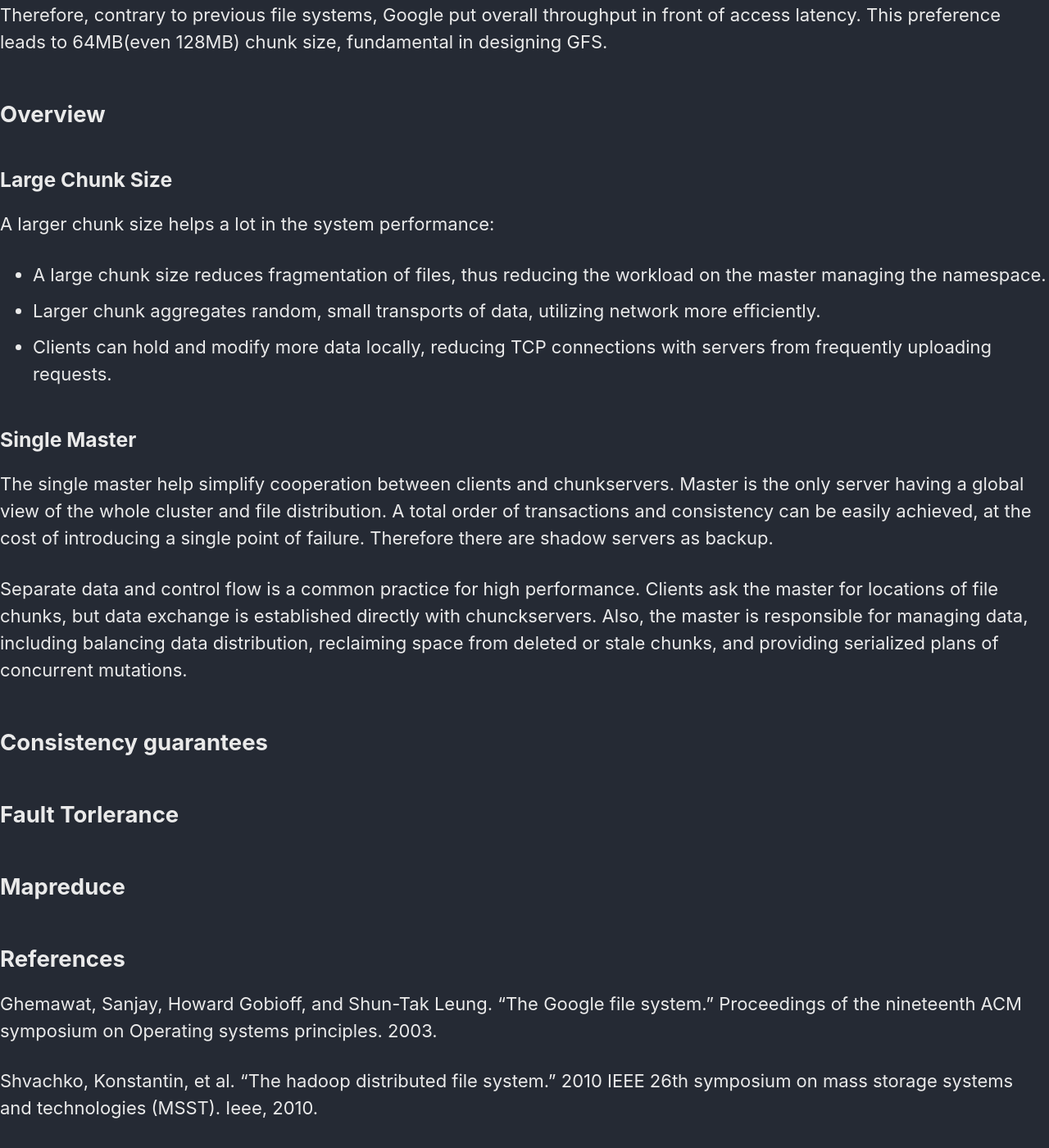
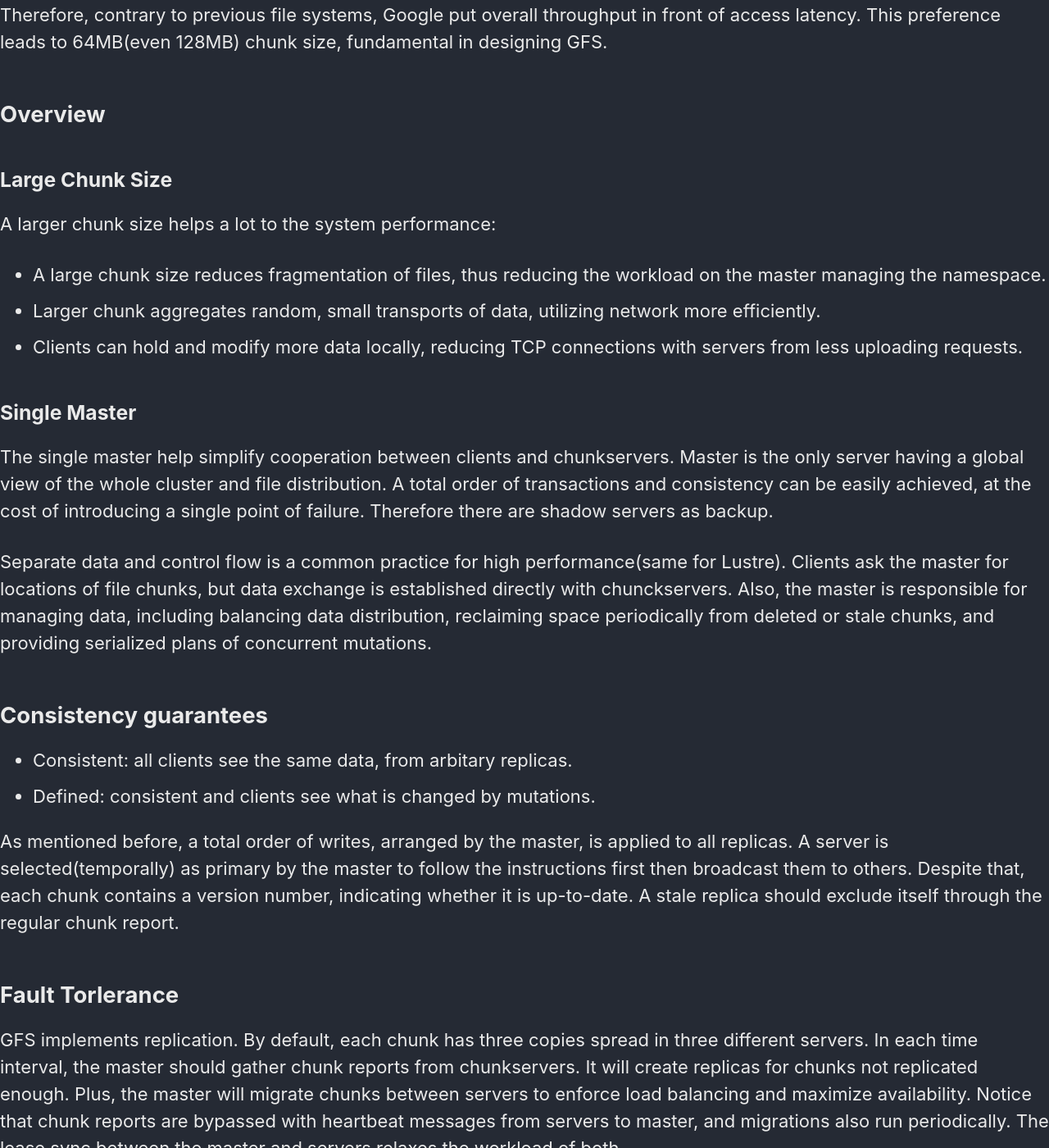
Before and after one commit to Lan-Jing/Lan-Jing.github.io, a Jekyll site: the page built from _posts/2021-3-2-gfs.md, in a window 1280 px wide and 1400 px high, scrolled down 879 px. Shown: the whole window at 82% size. Built offline with Jekyll 4.4.1, drawn with Linux system fonts in a browser that asks for light colours; cached includes are drawn as plain includes; our own code applies the rules of GitHub Pages for plain Markdown files; some of the changed text lies outside the part shown.

Commit message:
More completed.

```diff
--- a/_posts/2021-3-2-gfs.md
+++ b/_posts/2021-3-2-gfs.md
@@ -24,21 +24,30 @@ Applications GFS is to support, consume a huge amount of data(to Terabytes), but
 
 ### Large Chunk Size
 
-A larger chunk size helps a lot in the system performance:
+A larger chunk size helps a lot to the system performance:
 
 * A large chunk size reduces fragmentation of files, thus reducing the workload on the master managing the namespace.
 * Larger chunk aggregates random, small transports of data, utilizing network more efficiently.
-* Clients can hold and modify more data locally, reducing TCP connections with servers from frequently uploading requests.
+* Clients can hold and modify more data locally, reducing TCP connections with servers from less uploading requests.
 
 ### Single Master
 
 The single master help simplify cooperation between clients and chunkservers. Master is the only server having a global view of the whole cluster and file distribution. A total order of transactions and consistency can be easily achieved, at the cost of introducing a single point of failure. Therefore there are shadow servers as backup.
 
-Separate data and control flow is a common practice for high performance. Clients ask the master for locations of file chunks, but data exchange is established directly with chunckservers. Also, the master is responsible for managing data, including balancing data distribution, reclaiming space from deleted or stale chunks, and providing serialized plans of concurrent mutations.
+Separate data and control flow is a common practice for high performance(same for Lustre). Clients ask the master for locations of file chunks, but data exchange is established directly with chunckservers. Also, the master is responsible for managing data, including balancing data distribution, reclaiming space periodically from deleted or stale chunks, and providing serialized plans of concurrent mutations.
 
 ## Consistency guarantees
 
+* Consistent: all clients see the same data, from arbitary replicas.
+* Defined: consistent and clients see what is changed by mutations.
+
+As mentioned before, a total order of writes, arranged by the master, is applied to all replicas. A server is selected(temporally) as primary by the master to follow the instructions first then broadcast them to others. Despite that, each chunk contains a version number, indicating whether it is up-to-date. A stale replica should exclude itself through the regular chunk report.
+
 ## Fault Torlerance
+
+GFS implements replication. By default, each chunk has three copies spread in three different servers. In each time interval, the master should gather chunk reports from chunkservers. It will create replicas for chunks not replicated enough. Plus, the master will migrate chunks between servers to enforce load balancing and maximize availability. Notice that chunk reports are bypassed with heartbeat messages from servers to master, and migrations also run periodically. The lease sync between the master and servers relaxes the workload of both.
+
+For metadata, the master adapts usual logging and checkpoints. A checkpoint is represented as B-tree to hold the namespace in its entirety. Operations after a checkpoint are made persistent through writing into the operation logs. They merge into the checkpoint after a while. Therefore, fast recovery of the master should restore the checkpoint then redo mutations currently in the log.
 
 ## Mapreduce
 
```
